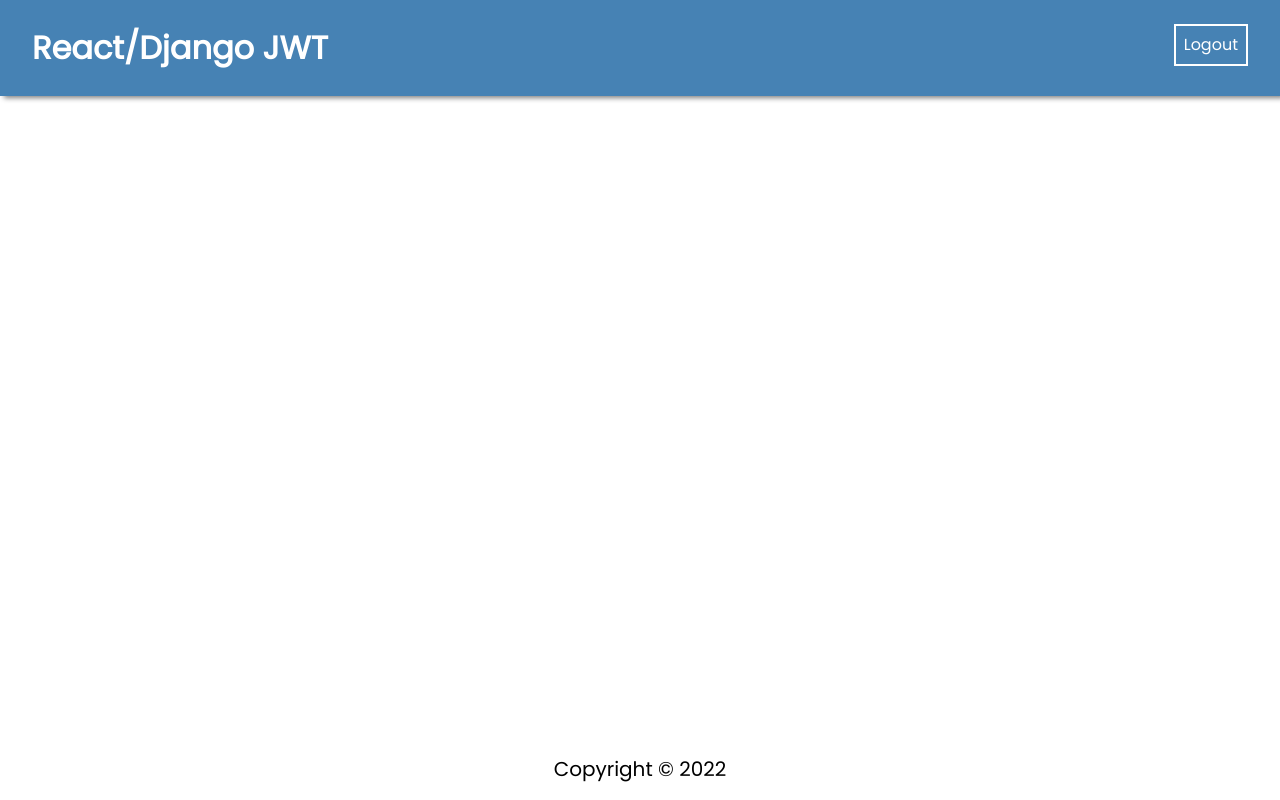
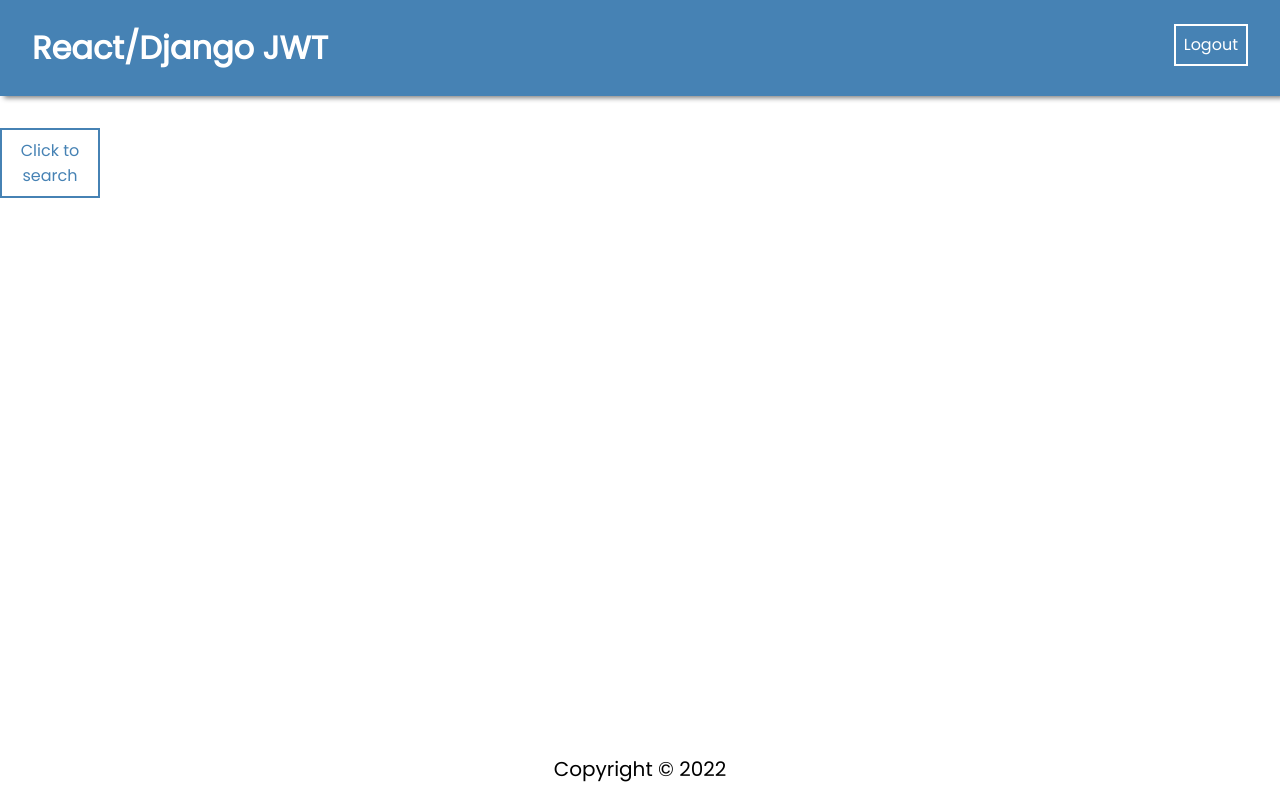
Before and after one commit to shaunson4/YouTube_Clone, a React (Create React App) app in the folder frontend/: page /search in a window 1280 px wide. Built offline with nearby package versions, Linux system fonts and the light colour scheme; sample sign-in values are in the browser's storage.

Commit message:
got the api key to work for the searchpage.jsx

```diff
--- a/frontend/src/App.js
+++ b/frontend/src/App.js
@@ -6,6 +6,8 @@ import "./App.css";
 import HomePage from "./pages/HomePage/HomePage";
 import LoginPage from "./pages/LoginPage/LoginPage";
 import RegisterPage from "./pages/RegisterPage/RegisterPage";
+// import Page from "./pages/Pages/Page";
+import SearchPage from "./components/SearchPage/SearchPage";
 
 // Component Imports
 import Navbar from "./components/NavBar/NavBar";
@@ -29,6 +31,13 @@ function App() {
         />
         <Route path="/register" element={<RegisterPage />} />
         <Route path="/login" element={<LoginPage />} />
+        <Route path="/addcomment" element= {<PrivateRoute>Page</PrivateRoute>}></Route>
+        <Route path="/search" element={
+          <PrivateRoute>
+          <SearchPage />
+        </PrivateRoute>
+        }
+        />
       </Routes>
       <Footer />
     </div>
--- a/frontend/src/components/SearchPage/SearchPage.jsx
+++ b/frontend/src/components/SearchPage/SearchPage.jsx
@@ -0,0 +1,29 @@
+import axios from "axios";
+import { useState } from "react";
+
+
+
+const SearchPage=(props)=>{
+    const [videos, setVideos] = useState([]);
+    //add searchTerm variable
+
+    const fetchVideos = async () => {
+        try {
+            //use string interpolation to insert searchTerm to the axios url string
+          let response = await axios.get("",);
+          setVideos(response.data.items);
+        } catch (error) {
+          console.log(error.message);
+        }
+      };
+//build form in the return, based off rReact Forms lecture
+    return(
+      <div>{console.log('"videos" in render', videos)}
+      <button onClick={fetchVideos}>Click to search</button>
+      </div>
+  )
+
+
+
+}
+export default SearchPage
--- /dev/null
+++ b/frontend/src/pages/Pages/Page.js
@@ -0,0 +1,88 @@
+// import React from "react"
+// import { useNavigate } from "react-router-dom"
+// import useAuth from "../../hooks/useAuth"
+// import useCustomForm from "../../hooks/useCustomForm"
+// import axios from 'axios'
+
+
+// let initialtValues ={
+//     video_id: "",
+//     text:"",
+//     likes:"",
+//     dislikes:""
+
+
+
+// };
+
+//   const AddCommentPage = () =>{
+//      const [user, token] = useAuth()
+//      const navigate = useNavigate
+//      const [formData, handleInputChange, handleSubmit] = useCustomForm(initialtValues, postNewComment)
+
+//      async function postNewComment(){
+//      try{
+//          let response = await axios.post("http://127.0.0.1:8000/api/comment/add/", formData,{
+//              headers:{
+//                  Authorization: 'Bearer ' + token
+//              }
+
+//          })
+//          navigate("/")
+//      }catch (error){
+//         console.log(error,message)
+//      }
+//     }
+
+//      return (
+//         <div className="container">
+//           <form className="form" onSubmit={handleSubmit}>
+
+
+//             <label>
+//               Password:{" "}
+//               <input
+//                 type="text"
+//                 name="video_id"
+//                 value={formData.video_id}
+//                 onChange={handleInputChange}
+//               />
+//             </label>
+//             <label>
+//               Password:{" "}
+//               <input
+//                 type="text"
+//                 name="text"
+//                 value={formData.text}
+//                 onChange={handleInputChange}
+//               />
+//             </label>
+//             <label>
+//               Password:{" "}
+//               <input
+//                 type="text"
+//                 name="likes"
+//                 value={formData.likes}
+//                 onChange={handleInputChange}
+//               />
+//             </label>
+//             <label>
+//               Password:{" "}
+//               <input
+//                 type="text"
+//                 name="dislikes"
+//                 value={formData.dislikes}
+//                 onChange={handleInputChange}
+//               />
+//             </label>
+//             {isServerError ? (
+//               <p className="error">Login failed, incorrect credentials!</p>
+//             ) : null}
+//             <Link to="/register">Click to register!</Link>
+//             <button>Login!</button>
+//           </form>
+//         </div>
+//       );
+
+// }
+//  export default AddCommentPage
--- a/frontend/src/pages/Pages/Pages.js
+++ /dev/null
@@ -1,4 +0,0 @@
-import React from "react"
-import { useNavigate } from "react-router-dom"
-import useAuth from "../../hooks/useAuth"
-import useCustomForm from "../../hooks/useCustomForm"
```
